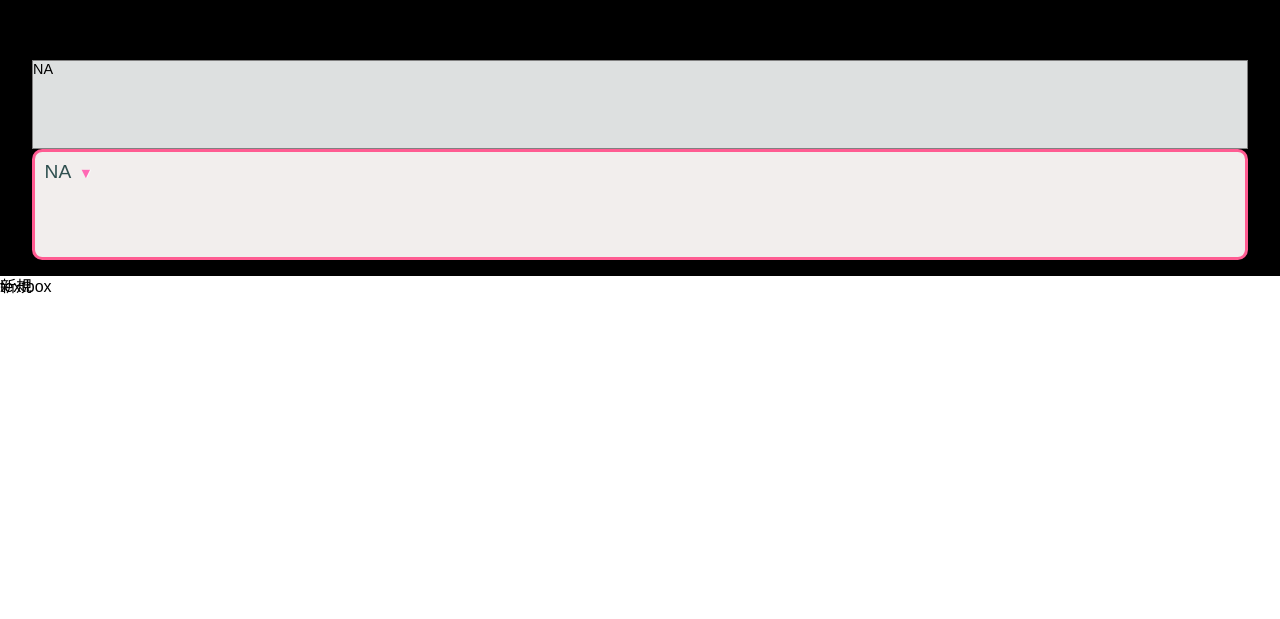
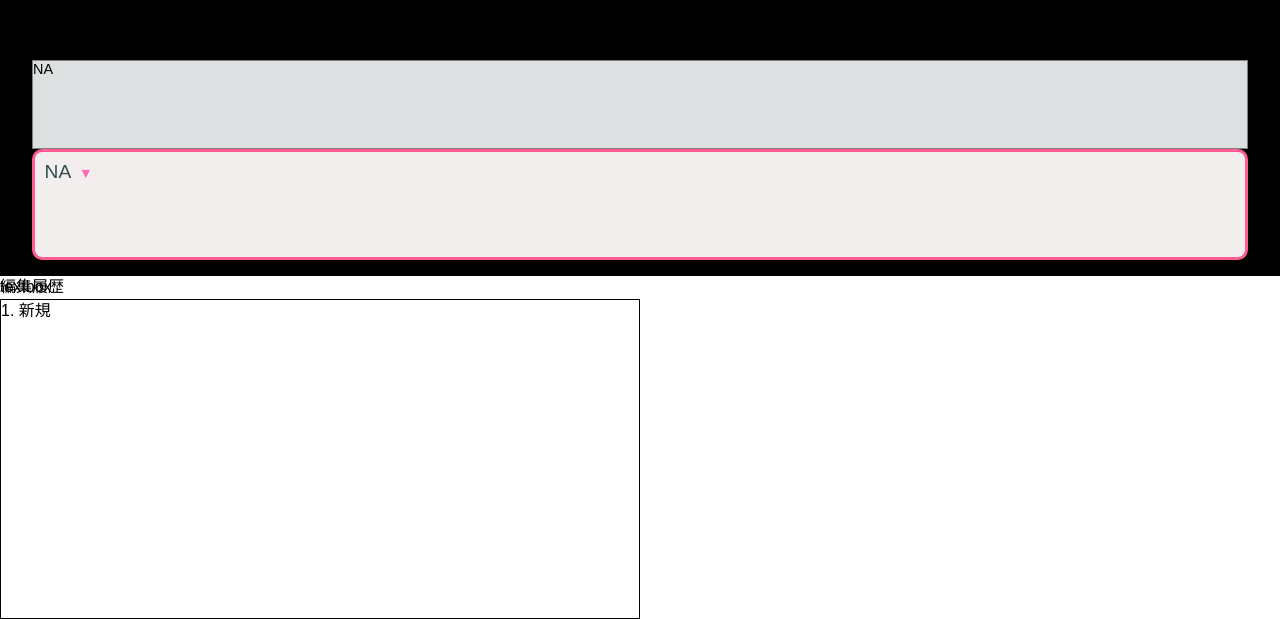
Before and after one commit to CrafterKina/tetori, a React (Create React App) app: page / in a window 1280 px wide. Shown: the part 580-1199 px from the top of the page. Before the commit the page ends 879 px from the top, so only its background shows below. Built offline with nearby package versions, Linux system fonts and the light colour scheme.

Commit message:
Style ChangeLog

```diff
--- a/src/App.tsx
+++ b/src/App.tsx
@@ -1,3 +1,5 @@
+import "./app.css"
+
 import React, {Reducer, useReducer} from 'react';
 import {Snapshot, Tetori} from "./Tetori";
 import {SourceSwitcher} from "./SourceSwitcher";
--- a/src/ChangeLog.tsx
+++ b/src/ChangeLog.tsx
@@ -2,9 +2,12 @@ import React, {Dispatch} from "react";
 import {JumpMessage} from "./App";
 
 export function ChangeLog(props: { dispatchJumpMessage: Dispatch<JumpMessage>, log: string[] }) {
-    return (<ol>
-        {props.log.map((e, i) => <li key={i} onClick={() => {
-            props.dispatchJumpMessage({type: "jump", to: i})
-        }}>{e}</li>)}
-    </ol>)
+    return (<aside>
+        <h1>編集履歴</h1>
+        <ol className={"changelog"}>
+            {props.log.map((e, i) => <li key={i} onClick={() => {
+                props.dispatchJumpMessage({type: "jump", to: i})
+            }}>{e}</li>)}
+        </ol>
+    </aside>)
 }
--- /dev/null
+++ b/src/app.css
@@ -0,0 +1,11 @@
+.changelog {
+    height: 20em;
+    width: 50%;
+    overflow-y: auto;
+    list-style: decimal inside;
+    border: 1px solid black;
+}
+
+.changelog li {
+    cursor: pointer;
+}
```
